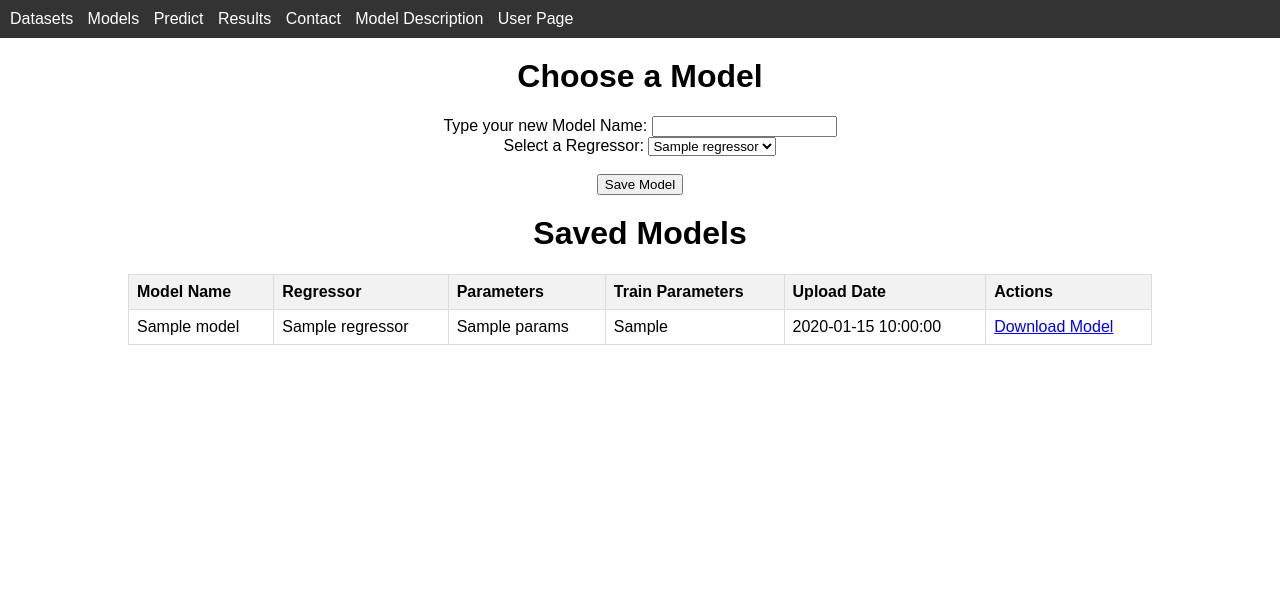
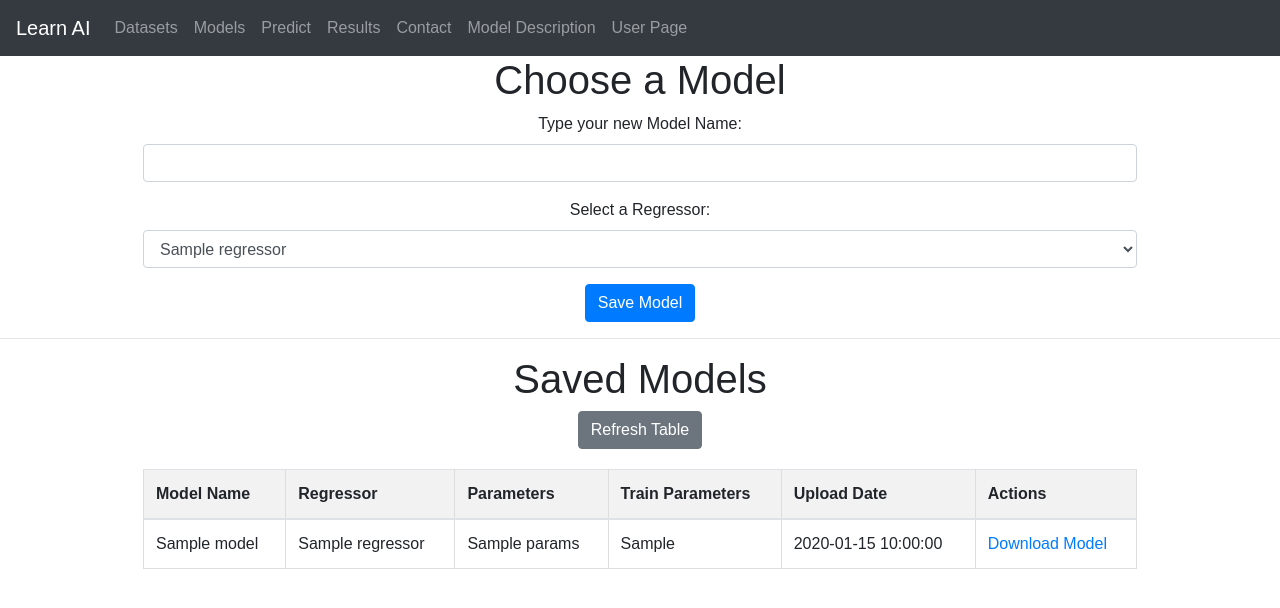
Before and after one commit to Lacia7u7/psychic-giggle, a Flask app: template Forecasting Algorithm/templates/models.html in a window 1280 px wide. Shown: the top 608 px of the page. Run offline with Flask 3, Linux system fonts and the light colour scheme; the template is opened without the code that fills it: most values are stand-ins (such as "Sample title", 1, 10 or a date in 2020); some libraries are stand-ins or nearby versions.

Commit message:
estilo en models
estilo en models

```diff
--- a/Forecasting Algorithm/templates/models.html
+++ b/Forecasting Algorithm/templates/models.html
@@ -4,32 +4,13 @@
     <meta charset="UTF-8">
     <meta name="viewport" content="width=device-width, initial-scale=1.0">
     <title>Models</title>
+    <link rel="stylesheet" href="https://cdnjs.cloudflare.com/ajax/libs/font-awesome/5.15.4/css/all.min.css">
+    <link rel="stylesheet" href="https://maxcdn.bootstrapcdn.com/bootstrap/4.5.2/css/bootstrap.min.css">
     <style>
         body {
             font-family: Arial, sans-serif;
             margin: 0;
             padding: 0;
-        }
-        nav {
-            background-color: #333;
-            color: #fff;
-            padding: 10px;
-        }
-        nav ul {
-            list-style-type: none;
-            padding: 0;
-            margin: 0;
-        }
-        nav ul li {
-            display: inline;
-            margin-right: 10px;
-        }
-        nav ul li a {
-            color: #fff;
-            text-decoration: none;
-        }
-        h1 {
-            margin-top: 20px;
         }
         .container {
             width: 80%;
@@ -52,40 +33,67 @@
     </style>
 </head>
 <body>
-<nav>
-    <ul>
-        <li><a href="{{ url_for('datasets') }}">Datasets</a></li>
-        <li><a href="{{ url_for('models') }}">Models</a></li>
-        <li><a href="{{ url_for('predict') }}">Predict</a></li>
-        <li><a href="{{ url_for('results') }}">Results</a></li>
-        <li><a href="{{ url_for('contact') }}">Contact</a></li>
-        <li><a href="{{ url_for('model_description') }}">Model Description</a></li>
-        <li><a href="{{ url_for('user_page') }}">User Page</a></li>
+<nav class="navbar navbar-expand-md navbar-dark bg-dark">
+    <a class="navbar-brand" href="#">Learn AI</a>
+    <button class="navbar-toggler" type="button" data-toggle="collapse" data-target="#navbarNav" aria-controls="navbarNav" aria-expanded="false" aria-label="Toggle navigation">
+        <span class="navbar-toggler-icon"></span>
+    </button>
+    <div class="collapse navbar-collapse" id="navbarNav">
+        <ul class="navbar-nav">
+            <li class="nav-item">
+                <a class="nav-link" href="{{ url_for('datasets') }}">Datasets</a>
+            </li>
+            <li class="nav-item">
+                <a class="nav-link" href="{{ url_for('models') }}">Models</a>
+            </li>
+            <li class="nav-item">
+                <a class="nav-link" href="{{ url_for('predict') }}">Predict</a>
+            </li>
+            <li class="nav-item">
+                <a class="nav-link" href="{{ url_for('results') }}">Results</a>
+            </li>
+            <li class="nav-item">
+                <a class="nav-link" href="{{ url_for('contact') }}">Contact</a>
+            </li>
+            <li class="nav-item">
+                <a class="nav-link" href="{{ url_for('model_description') }}">Model Description</a>
+            </li>
+            <li class="nav-item">
+                <a class="nav-link" href="{{ url_for('user_page') }}">User Page</a>
+            </li>
         </ul>
+    </div>
 </nav>
 <div class="container">
     <h1>Choose a Model</h1>
     <form action="{{ url_for('save_model') }}" method="post">
+        <div class="form-group">
             <label for="model_name">Type your new Model Name:</label>
-        <input type="text" id="model_name" name="model_name">
-        <br>
+            <input type="text" id="model_name" name="model_name" class="form-control" required>
+        </div>
+        <div class="form-group">
             <label for="regressor">Select a Regressor:</label>
-        <select name="regressor" id="regressor">
+            <select name="regressor" id="regressor" class="form-control">
                 {% for regressor in regressors %}
                 <option value="{{ regressor }}">{{ regressor }}</option>
                 {% endfor %}
             </select>
-        <br>
-        <div id="parameters">
+        </div>
+        <div id="parameters" class="form-group">
             <!-- Parameters will be dynamically populated here -->
         </div>
-        <br>
-        <button type="submit">Save Model</button>
+        <button type="submit" class="btn btn-primary">Save Model</button>
     </form>
 </div>
+<hr>
 <div class="container">
     <h1>Saved Models</h1>
-    <table>
+    <form action="{{ url_for('refresh_datasets') }}" method="get">
+        <button type="submit" class="btn btn-secondary">Refresh Table</button>
+    </form>
+    <div class="table-responsive">
+        <table class="table">
+            <thead>
                 <tr>
                     <th>Model Name</th>
                     <th>Regressor</th>
@@ -94,6 +102,8 @@
                     <th>Upload Date</th>
                     <th>Actions</th>
                 </tr>
+            </thead>
+            <tbody>
                 {% for model in user_saved_models %}
                 <tr>
                     <td>{{ model.name }}</td>
@@ -104,12 +114,18 @@
                     <td><a href="{{ model.file_url }}">Download Model</a></td>
                 </tr>
                 {% endfor %}
+            </tbody>
         </table>
     </div>
+</div>
+
+<script src="https://code.jquery.com/jquery-3.5.1.slim.min.js"></script>
+<script src="https://cdn.jsdelivr.net/npm/@popperjs/core@2.5.4/dist/umd/popper.min.js"></script>
+<script src="https://stackpath.bootstrapcdn.com/bootstrap/4.5.2/js/bootstrap.min.js"></script>
 <script>
-    // JavaScript to populate parameters based on selected regressor
-    document.getElementById('regressor').addEventListener('change', function() {
-        var selectedRegressor = this.value;
+    // Función para generar los inputs de parámetros
+    function generateParameterInputs() {
+        var selectedRegressor = document.getElementById('regressor').value;
         var regressors = {{ regressors|tojson }};
         var parameters = regressors[selectedRegressor];
         var parametersDiv = document.getElementById('parameters');
@@ -129,7 +145,13 @@
                 parametersDiv.appendChild(document.createElement('br'));
             }
         }
-    });
+    }
+
+    // Llamar a la función al cargar la página
+    window.onload = generateParameterInputs;
+
+    // Llamar a la función cuando cambia el modelo
+    document.getElementById('regressor').addEventListener('change', generateParameterInputs);
 </script>
 </body>
 </html>
```
Also changed, not shown: 1 other file. Lines whose indentation alone changed are shown as unchanged.
